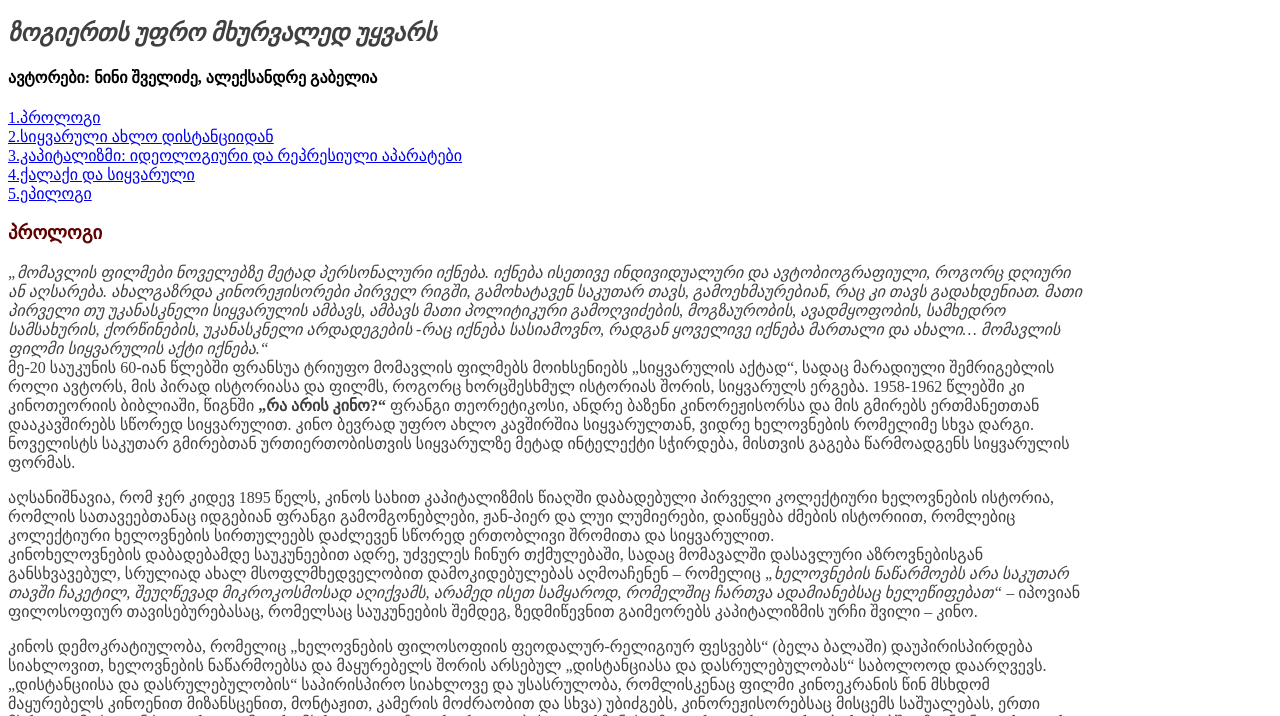
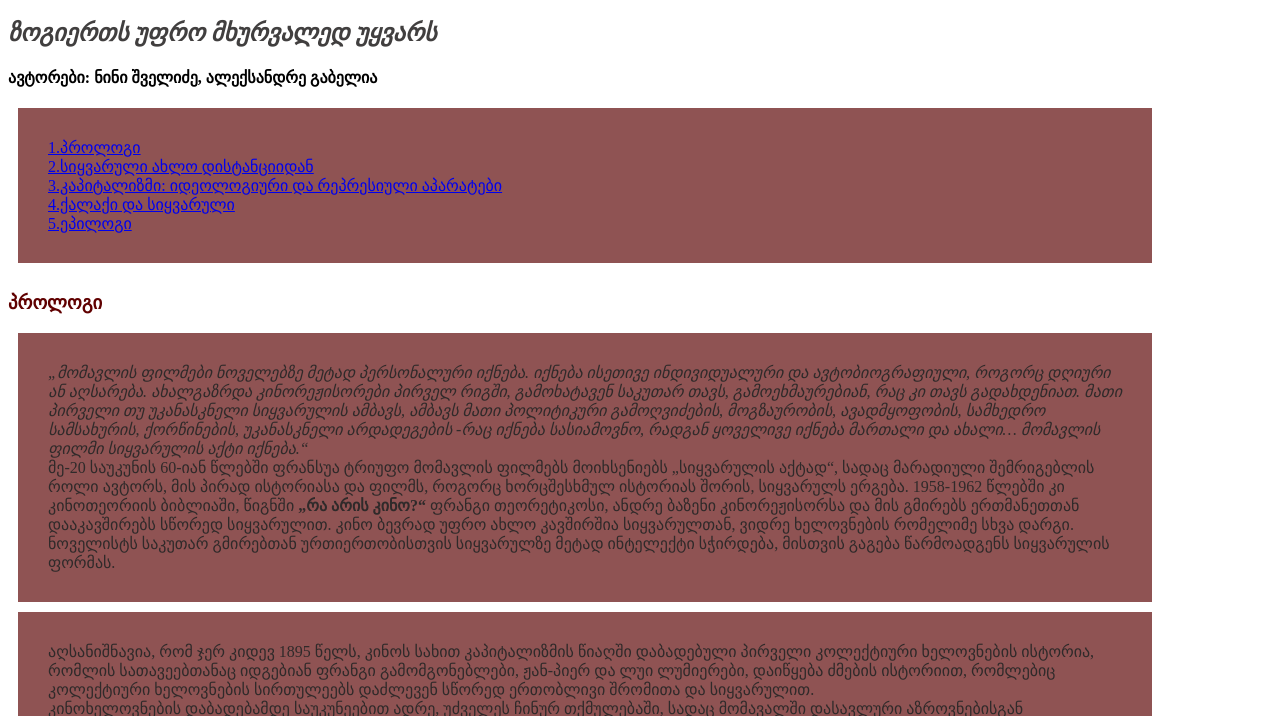
Before and after one commit to gipamm/g-kvartskhava10.github.io, a plain HTML site: page index.html in a window 1280 px wide. Shown: the part 62-778 px from the top of the page. Drawn offline with Linux system fonts and the light colour scheme.

Commit message:
add immage

```diff
--- a/Styles.css
+++ b/Styles.css
@@ -1,8 +1,10 @@
+
 p {
-    width: 85%
-}
-p {
-    color: #413f3f;
+    color: #2f2a2a;
+    width: 85%;
+    padding: 30px;
+    margin: 10px;
+    background-color: #8f5353;
 }
 h3 {
     color: #600000;
@@ -11,5 +13,9 @@ h2 {
     color:#413f3f
 }
 h1 {
-    color:#600000
+    color: #600000;
 }
+.content {
+    display: flex;
+    flex-direction: column;
+}
--- a/index.html
+++ b/index.html
@@ -9,7 +9,7 @@
 <h1> კინო და კაპიტალიზმი </h1>
 <h2><em>ზოგიერთს უფრო მხურვალედ უყვარს</em></h2>
 <h4> ავტორები: ნინი შველიძე, ალექსანდრე გაბელია</h4>
-<div>
+<div class="sarchevi">
     <p>
         <a href="#პროლოგი">1.პროლოგი</a>
         <br> <a href="#სიყვარული">2.სიყვარული ახლო დისტანციიდან</a>
@@ -18,10 +18,10 @@
         <br> <a href="#ეპილოგი">5.ეპილოგი</a>
     </p>
 </div>
-<div>
-    <div>
+<div class="content">
+     <div class="first-col">
         <h3> <span id="პროლოგი"> პროლოგი</span> </h3>
-        <p>
+        <p> <span id="first">
             <em>„მომავლის ფილმები ნოველებზე მეტად პერსონალური იქნება. იქნება ისეთივე ინდივიდუალური და ავტობიოგრაფიული,
                 როგორც
                 დღიური ან აღსარება. ახალგაზრდა კინორეჟისორები პირველ რიგში, გამოხატავენ საკუთარ თავს, გამოეხმაურებიან,
@@ -42,7 +42,7 @@
             დააკავშირებს სწორედ სიყვარულით. კინო ბევრად უფრო ახლო კავშირშია სიყვარულთან, ვიდრე ხელოვნების რომელიმე სხვა
             დარგი. ნოველისტს საკუთარ გმირებთან ურთიერთობისთვის სიყვარულზე მეტად ინტელექტი სჭირდება, მისთვის გაგება
             წარმოადგენს სიყვარულის ფორმას.
-        </p>
+        </span> </p>
         <p> აღსანიშნავია, რომ ჯერ კიდევ 1895 წელს, კინოს სახით კაპიტალიზმის წიაღში დაბადებული პირველი კოლექტიური
             ხელოვნების
             ისტორია, რომლის სათავეებთანაც იდგებიან ფრანგი გამომგონებლები, ჟან-პიერ და ლუი ლუმიერები, დაიწყება ძმების
@@ -76,7 +76,7 @@
                 მისდიონ,
                 სიყვარული ანტიდოტია.”</em>
         </p>
-    </div>
+      </div>
     <div>
         <h3> <span id="სიყვარული">სიყვარული ახლო დისტანციიდან </span>  </h3>
         <p>
```
